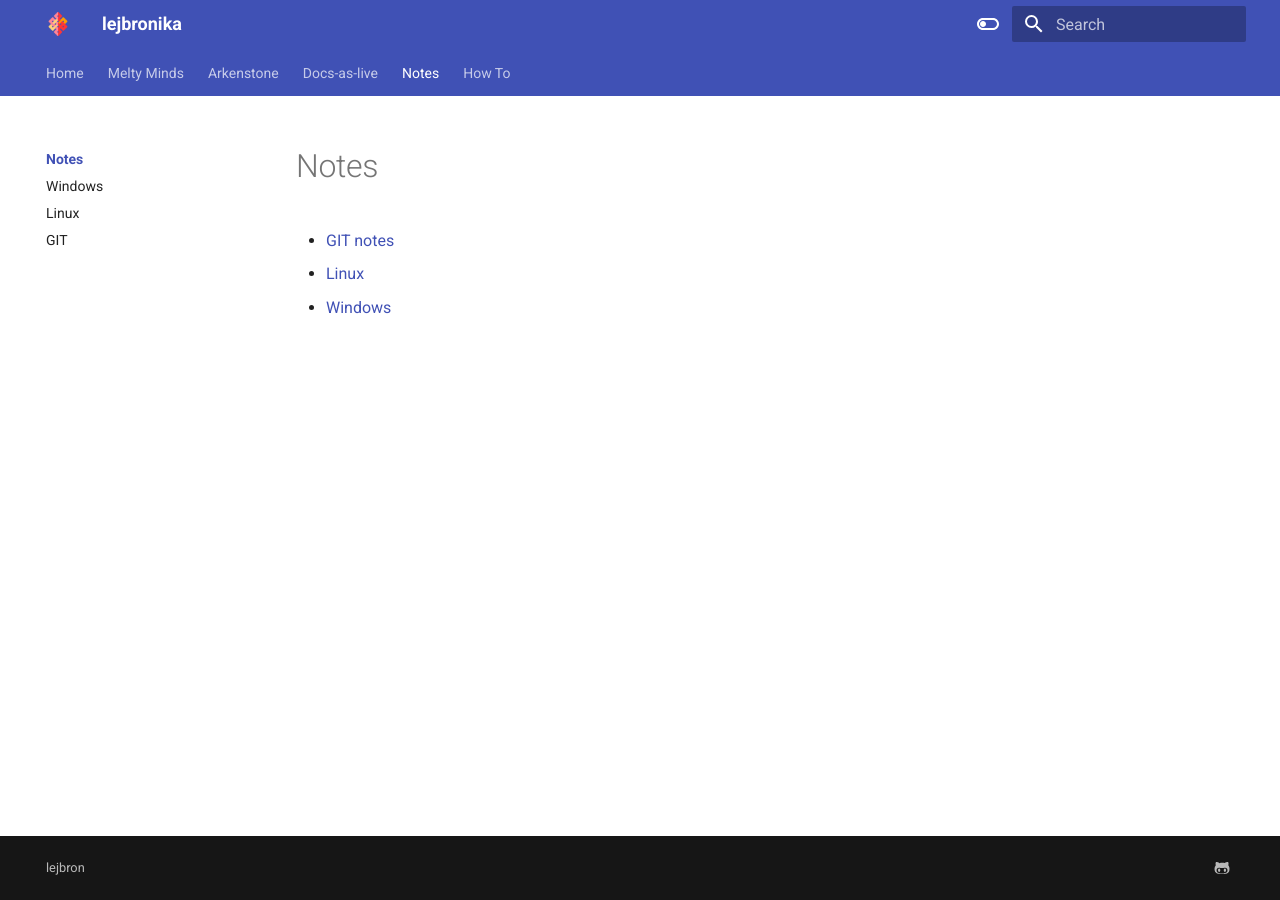
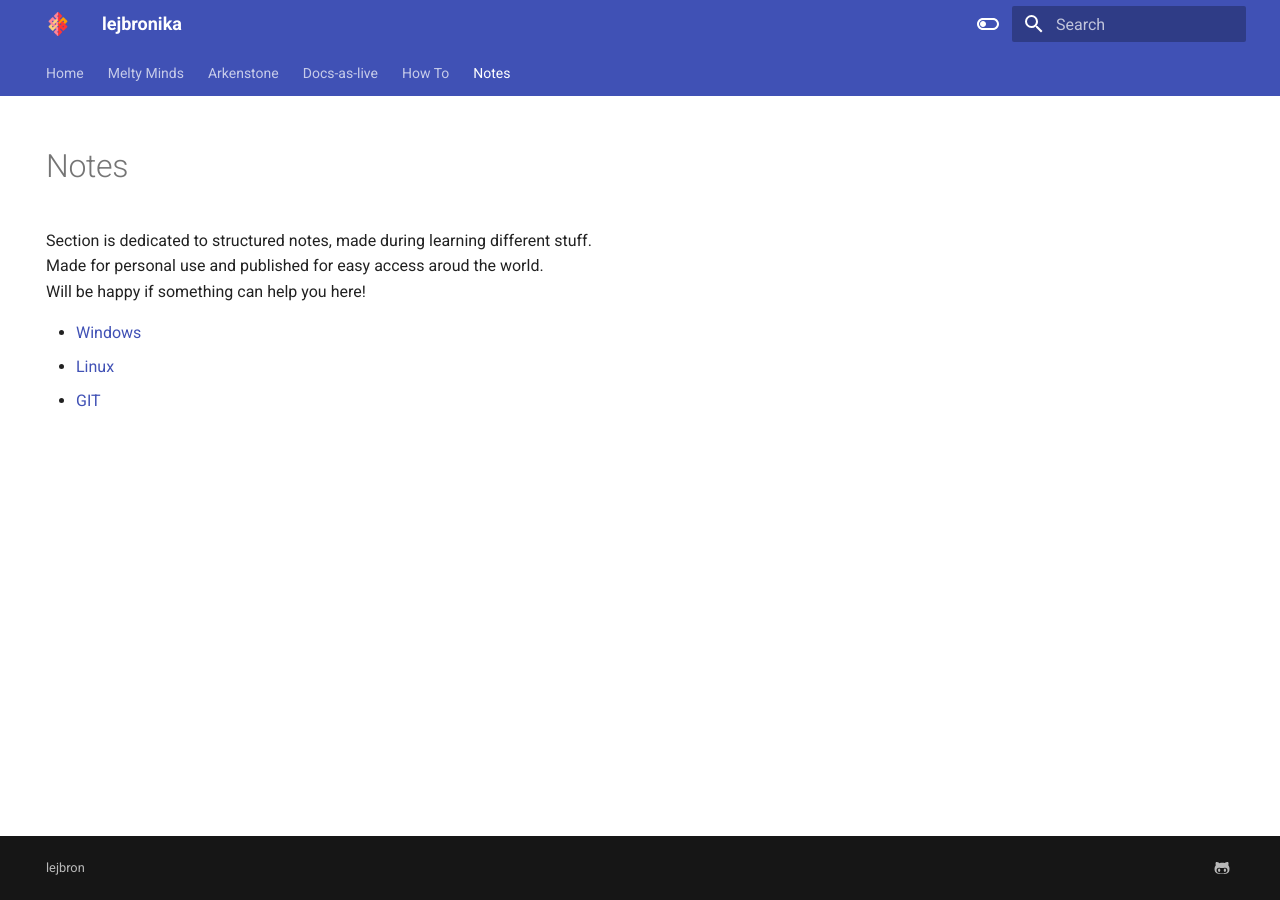
Before and after one commit to lejbronika/knowledge_base, an MkDocs documentation site: the page built from docs/notes/index.md, in a window 1280 px wide. Built offline with MkDocs 1.6.1 and Material for MkDocs 9.7.7, drawn with Linux system fonts in a browser that asks for light colours.

Commit message:
Add Notes sectaion and Arkenstone schema.

```diff
--- a/docs/notes/index.md
+++ b/docs/notes/index.md
@@ -1,5 +1,15 @@
+---
+hide:
+  - navigation
+  - toc
+---
+
 # Notes
 
-- [GIT notes](git_notes.md)
+Section is dedicated to structured notes, made during learning different stuff.
+Made for personal use and published for easy access aroud the world.
+Will be happy if something can help you here!
+
+- [Windows](win_notes.md)
 - [Linux](linux_notes.md)
-- [Windows](win_notes.md)
+- [GIT](git_notes.md)
--- a/mkdocs.yml
+++ b/mkdocs.yml
@@ -3,8 +3,8 @@ site_url: https://example.com/
 remote_branch: main
 theme:
   name: material
-  logo: media/endless-logo.png
-  favicon: media/endless-favicon.png
+  logo: media/identity/endless-logo.png
+  favicon: media/identity/endless-favicon.png
   palette:
     - media: "(prefers-color-scheme: light)"
       scheme: default
@@ -43,19 +43,20 @@ nav:
       - arkenstone/get_on_board.md
       - arkenstone/arc_codestyle.md
       - arkenstone/arc_structure.md
+      - arkenstone/arc_schema.md
       - arkenstone/branch_policy.md
       - arkenstone/best_practices.md
     - Docs-as-live:
       - docdocs/index.md
+    - How To:
+      - howto/index.md
+      - howto/sphinx_to_github_pages_eng.md
+      - howto/sphinx_to_github_pages_rus.md
     - Notes:
       - notes/index.md
       - Windows: notes/win_notes.md
       - Linux: notes/linux_notes.md
       - GIT: notes/git_notes.md
-    - How To:
-      - howto/index.md
-      - howto/sphinx_to_github_pages_eng.md
-      - howto/sphinx_to_github_pages_rus.md
 extra:
   social:
     - icon: fontawesome/brands/github-alt
```
Also changed, not shown: docs/arkenstone/arc_schema.md (added, +10 -0 lines), docs/notes/git_notes.md (+6 -1 lines), docs/notes/linux_notes.md (+6 -1 lines), docs/notes/win_notes.md (+6 -0 lines), docs/media/identity/endless-favicon.png (renamed from docs/media/endless-favicon.png), docs/media/identity/endless-logo.png (renamed from docs/media/endless-logo.png), docs/media/img/arkenstone/Arkenstone-ERD.png (added), docs/media/img/arkenstone/Arkenstone-Sitemap.png (added), docs/media/img/arkenstone/Arkenstone-Tournaments-Status_Flow.png (added).
